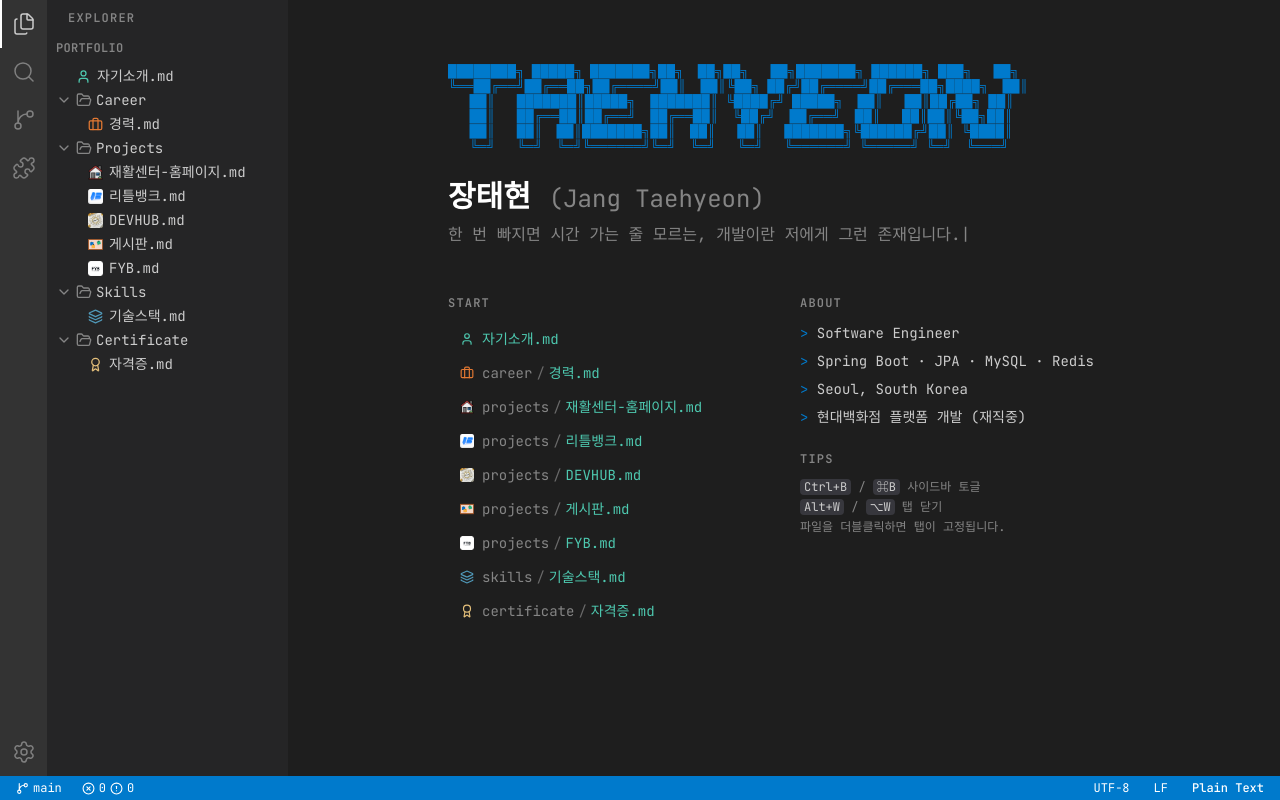
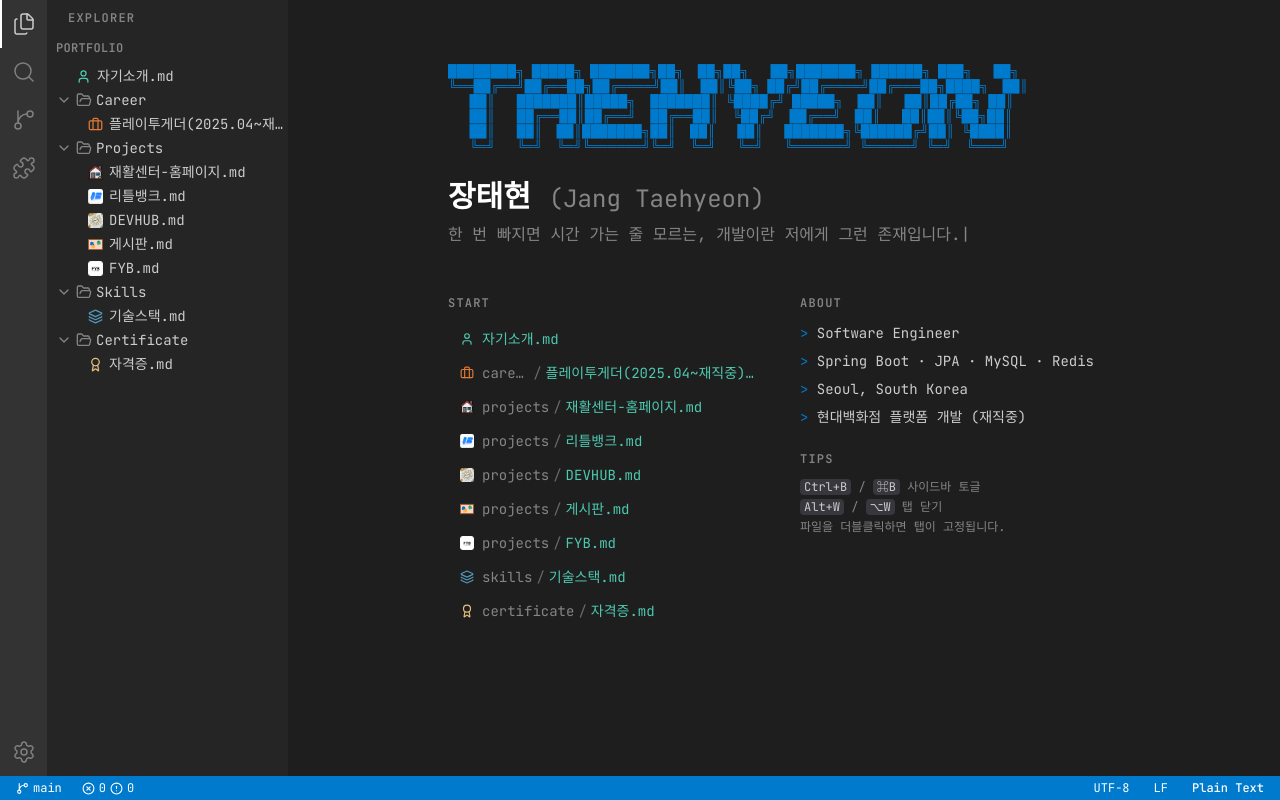
Before and after one commit to xogus3492/portfolio, a Next.js app: page / in a window 1280 px wide. Built offline with nearby package versions, Linux system fonts and the light colour scheme.

Commit message:
refactor: 경력 파일명을 플레이투게더(2025.04~재직중).md로 변경 및 제목 제거

```diff
--- a/src/components/vscode/FileIcon.tsx
+++ b/src/components/vscode/FileIcon.tsx
@@ -8,7 +8,7 @@ interface FileIconEntry {
 
 const FILE_ID_ICONS: Record<string, FileIconEntry> = {
   "자기소개.md": { icon: User, color: "#4ec9b0" },
-  "career/경력.md": { icon: Briefcase, color: "#e37933" },
+  "career/플레이투게더(2025.04~재직중).md": { icon: Briefcase, color: "#e37933" },
   "skills/기술스택.md": { icon: Layers, color: "#519aba" },
   "certificate/자격증.md": { icon: Award, color: "#e5c07b" },
 };
--- a/src/data/content/career.ts
+++ b/src/data/content/career.ts
@@ -1,6 +1,4 @@
-const CAREER_CONTENT = `# 경력 (Career)
-
-## 현대백화점 앱/웹 플랫폼 개발
+const CAREER_CONTENT = `## 현대백화점 앱/웹 플랫폼 개발
 
 **회사:** 플레이투게더 | **기간:** 2025.04 ~ 재직중 | **직급:** 사원 / 개발
 
--- a/src/data/fileTree.ts
+++ b/src/data/fileTree.ts
@@ -25,8 +25,8 @@ export const FILE_TREE: FileNode[] = [
     type: "folder",
     children: [
       {
-        id: "career/경력.md",
-        name: "경력.md",
+        id: "career/플레이투게더(2025.04~재직중).md",
+        name: "플레이투게더(2025.04~재직중).md",
         type: "file",
         language: "markdown",
         content: CAREER_CONTENT,
```
